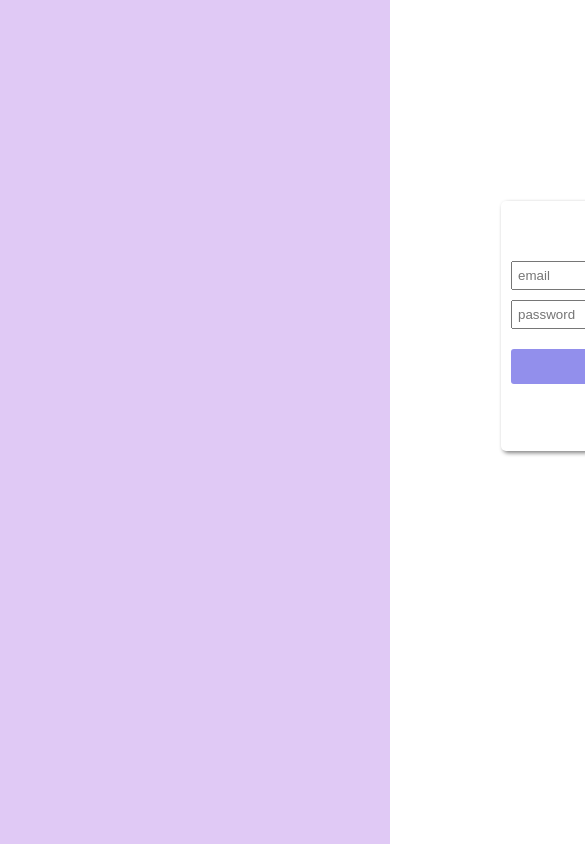
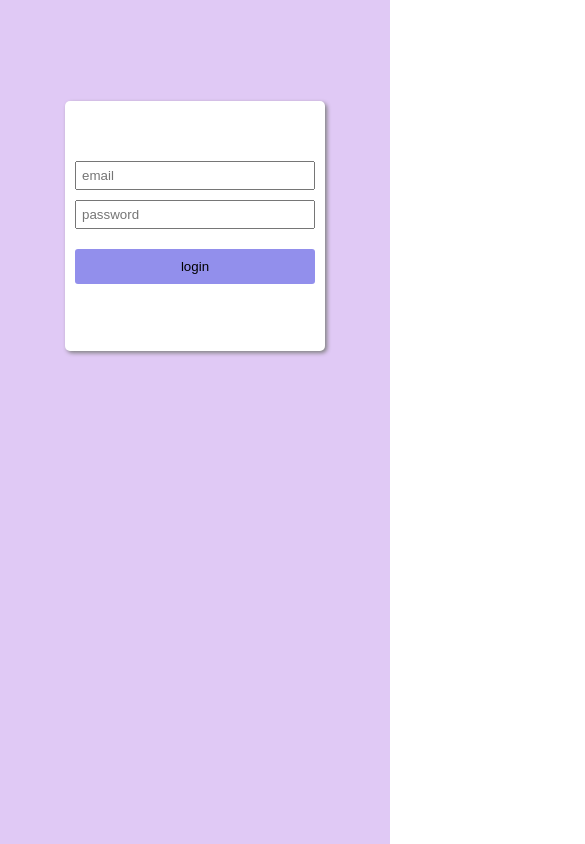
Before and after one commit to kenshelby/clm-ui, a React (Vite) app: page /login in a window 390 px wide. Shown: the top 844 px of the page, 585 px wide, since content can reach past the window. Built offline with nearby package versions, Linux system fonts and the light colour scheme.

Commit message:
changes for mobile ui

```diff
--- a/src/index.css
+++ b/src/index.css
@@ -10,6 +10,16 @@
     padding: 1px;
     background-color: rgb(224, 201, 245);
 
+}
+
+@media screen and (max-width: 768px) {
+    .login-page {
+        height: 100vh;
+        width: 100vw;
+        padding: 1px;
+        background-color: rgb(224, 201, 245);
+
+    }
 }
 
 .login-form {
@@ -25,6 +35,18 @@
     height: 250px;
 }
 
+@media screen and (max-width: 768px) {
+    .login-form {
+        background-color: white;
+        box-shadow: 2px 2px 4px gray;
+        display: flex;
+        flex-direction: column;
+        border-radius: 5px;
+        height: 250px;
+        margin: 100px auto 0;
+    }
+}
+
 .login-email {
     margin-top: 60px;
     margin-left: 10px;
@@ -32,9 +54,25 @@
     padding: 5px;
 }
 
+@media screen and (max-width:768px) {
+    .login-email {
+        margin-top: 60px;
+        margin-left: 10px;
+        margin-right: 10px;
+        padding: 5px;
+    }
+}
+
 .login-password {
     margin: 10px;
     padding: 5px;
+}
+
+@media screen and (max-width:768px) {
+    .login-password {
+        margin: 10px;
+        padding: 5px;
+    }
 }
 
 .login-button {
@@ -44,6 +82,23 @@
     border: none;
     border-radius: 3px;
     background-color: rgb(146, 143, 236);
+}
+
+.toggle-password {
+    position: absolute;
+    border: none;
+    background: transparent;
+    right: 730px;
+    top: 306px;
+
+}
+
+@media screen and (max-width:768px) {
+    .toggle-password {
+        position: absolute;
+        border: none;
+        background: transparent;
+    }
 }
 
 .error-message {
@@ -95,12 +150,3 @@
     padding: 5px;
     margin: 10px;
 }
-
-.toggle-password {
-    position: absolute;
-    border: none;
-    background: transparent;
-    right: 730px;
-    top: 306px;
-
-}
```
